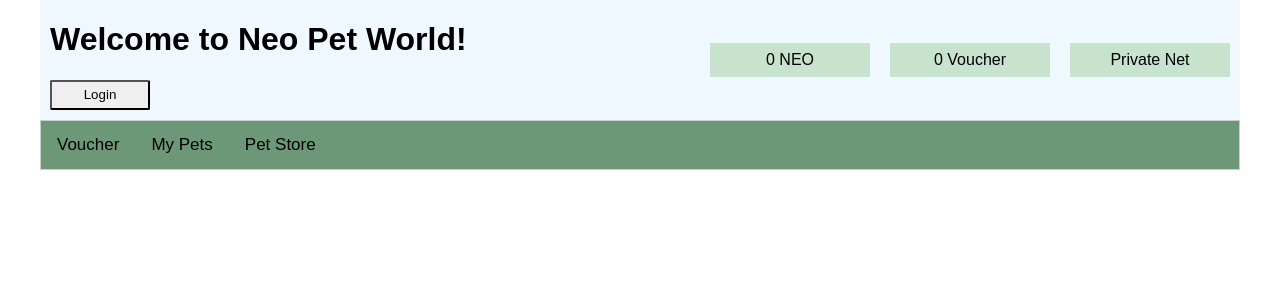
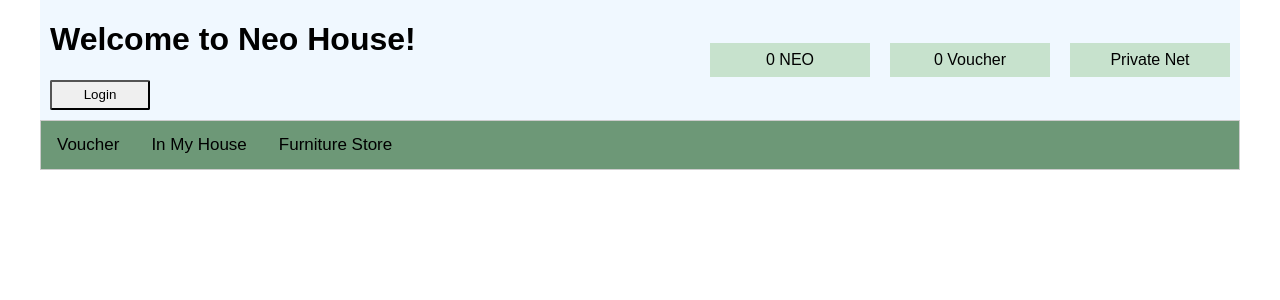
Before and after one commit to neo-ngd/NEO-Tutorial, a Jekyll site: the page dapp_demo/index.html, which Jekyll copies as it is, in a window 1280 px wide. Shown: the top 300 px of the page. Built offline with Jekyll 4.4.1, drawn with Linux system fonts in a browser that asks for light colours; a script that is not in the unit is left out.

Commit message:
fix: from pet store to furniture store

```diff
--- a/dapp_demo/index.html
+++ b/dapp_demo/index.html
@@ -11,7 +11,7 @@
     <body>
         <div class="head-container">
             <div>
-              <h1>Welcome to Neo Pet World!</h1>
+              <h1>Welcome to Neo House!</h1>
               <div class="login-info-div">
                 <div id="addr_global_display" style="display: none"></div>
                 <button id="login_button">Login</button>
@@ -29,12 +29,12 @@
         </div>
         <div class="tab">
           <button class="tablinks" onclick="openTab(event, 'voucher')" id="defaultOpen">Voucher</button>
-          <button class="tablinks" onclick="openTab(event, 'pets')">My Pets</button>
-          <button class="tablinks" onclick="openTab(event, 'store')">Pet Store</button>
+          <button class="tablinks" onclick="openTab(event, 'pets')">In My House</button>
+          <button class="tablinks" onclick="openTab(event, 'store')">Furniture Store</button>
         </div>
 
         <div id="voucher" class="tab-content">
-          <h2>Buy Pet Vouchers with Gas!</h2>
+          <h2>Buy Furniture Voucher with Neo!</h2>
           <table>
             <tr>
               <td>NEO/Voucher</td>
@@ -51,33 +51,33 @@
         </div>
 
         <div id="pets" class="tab-content">
-          <h1>Your Pets Are Here!</h1>
+          <h1>Your Furnitures Are Here!</h1>
           <div class="pets-container" id="pets-container">
               <div class="pet-wrapper">
-                <label class="pet-header">Jackkie</label>
-                <img class="pet-image" src="./resources/1.jpg" />
+                <label class="pet-header">sofa</label>
+                <img class="pet-image" src="./resources/sofa.png" />
                 <label class="pet-footer">Owned by you since 1990.9</label>
               </div>
               <div class="pet-wrapper">
-                <label class="pet-header">Jackkie</label>
-                <img class="pet-image" src="./resources/2.jpg" />
+                <label class="pet-header">light</label>
+                <img class="pet-image" src="./resources/light.png" />
                 <label class="pet-footer">Owned by you since 1990.9</label>
               </div>
           </div>
         </div>
 
         <div id="store" class="tab-content">
-           <h1>Pet Store</h1>
+           <h1>Furniture Store</h1>
            <div class="pets-container" id="pets-container-store">
             <div class="pet-wrapper">
-              <label class="pet-header">Alice</label>
-              <img class="pet-image" src="./resources/1.jpg" />
+              <label class="pet-header">sofa</label>
+              <img class="pet-image" src="./resources/sofa.png" />
               <label class="pet-footer">20 voucher</label>
               <button onclick="buyCat('Alice', 20)">Buy</button>
             </div>
             <div class="pet-wrapper">
-              <label class="pet-header">Bob</label>
-              <img class="pet-image" src="./resources/2.jpg" />
+              <label class="pet-header">light</label>
+              <img class="pet-image" src="./resources/light.png" />
               <label class="pet-footer">50 voucher</label>
               <button onclick="buyCat('Bob', 50)">Buy</button>
             </div>
--- a/dapp_demo/src/index.css
+++ b/dapp_demo/src/index.css
@@ -93,7 +93,7 @@ tr:nth-child(even) {
 }
 
 .pet-image {
-    width: 200px;
+    width: 300px;
     height:200px;
 }
 .pets-container {
--- a/dapp_demo/src/neon.js
+++ b/dapp_demo/src/neon.js
@@ -244,7 +244,7 @@ function renderPetsContainer(pets, inStore) {
         let childNode = document.createElement('div');
         childNode.classList = "pet-wrapper";
         let headerNode = document.createElement('label');
-        headerNode.innerText = pet.name;
+        headerNode.innerText = pet.realName;
         headerNode.classList = "pet-header";
         childNode.appendChild(headerNode);
         let imgNode = document.createElement('img');
--- a/dapp_demo/src/petsInfo.js
+++ b/dapp_demo/src/petsInfo.js
@@ -1,37 +1,44 @@
 const PETS = [
     {
         name: 'Alice',
-        image: './resources/1.jpg',
+        realName: 'cushion',
+        image: './resources/cushion.png',
         price: 20
     },
     {
         name: 'Bob',
-        image: './resources/2.jpg',
+        realName: 'chair',
+        image: './resources/chair.png',
         price: 20
     },
     {
         name: 'Cindy',
-        image: './resources/3.jpg',
+        realName: 'sofa',
+        image: './resources/sofa.png',
         price: 30
     },
     {
         name: 'Dan',
-        image: './resources/4.jpg',
+        realName: 'cabinet',
+        image: './resources/cabinet.png',
         price: 50
     },
     {
         name: 'Eason',
-        image: './resources/5.png',
+        realName: 'bed',
+        image: './resources/bed.png',
         price: 80
     },
     {
         name: 'Felix',
-        image: './resources/6.png',
+        realName: 'desk',
+        image: './resources/desk.png',
         price: 120
     },
     {
         name: 'Gail',
-        image: './resources/7.jpg',
+        realName: 'light',
+        image: './resources/light.png',
         price: 300
     },
 ];
```
Also changed, not shown: dapp_demo/resources/bed.png (added), dapp_demo/resources/cabinet.png (added), dapp_demo/resources/chair.png (added), dapp_demo/resources/cushion.png (added), dapp_demo/resources/desk.png (added), dapp_demo/resources/light.png (added), dapp_demo/resources/sofa.png (added).
